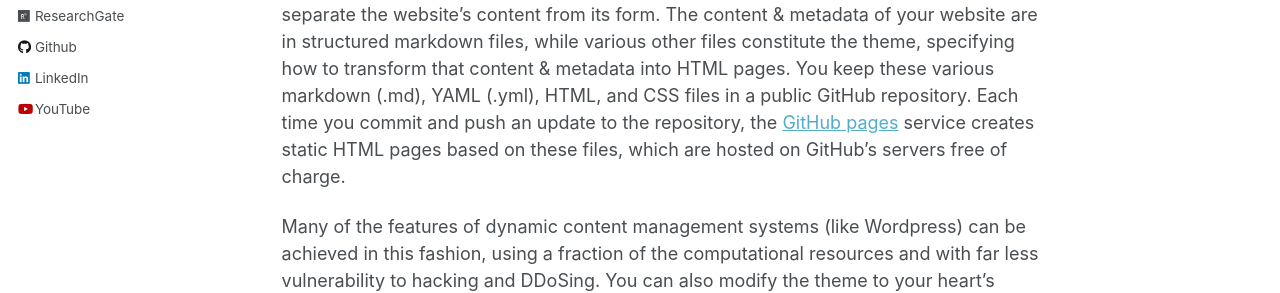
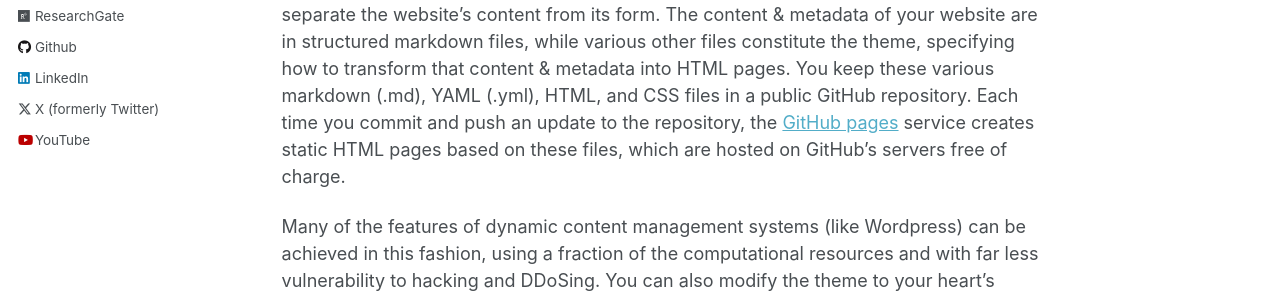
Before and after one commit to mollyrmcdonough/mollyrmcdonough.github.io, a Jekyll site: the page built from _pages/about.md, in a window 1280 px wide. Shown: the part 544-837 px from the top of the page. Built offline with Jekyll 4.4.1, drawn with Linux system fonts in a browser that asks for light colours; some web fonts are replaced; part of the change alters nothing that is shown.

Commit message:
updates to config

```diff
--- a/_config.yml
+++ b/_config.yml
@@ -65,7 +65,7 @@ author:
   steam: # Username
   telegram: # URL
   tumblr: # Username
-  twitter: # Username for X / Twitter
+  twitter: "CondensedMolly"
   vine: # Username
   weibo: # Username
   wikipedia: # Username
```
